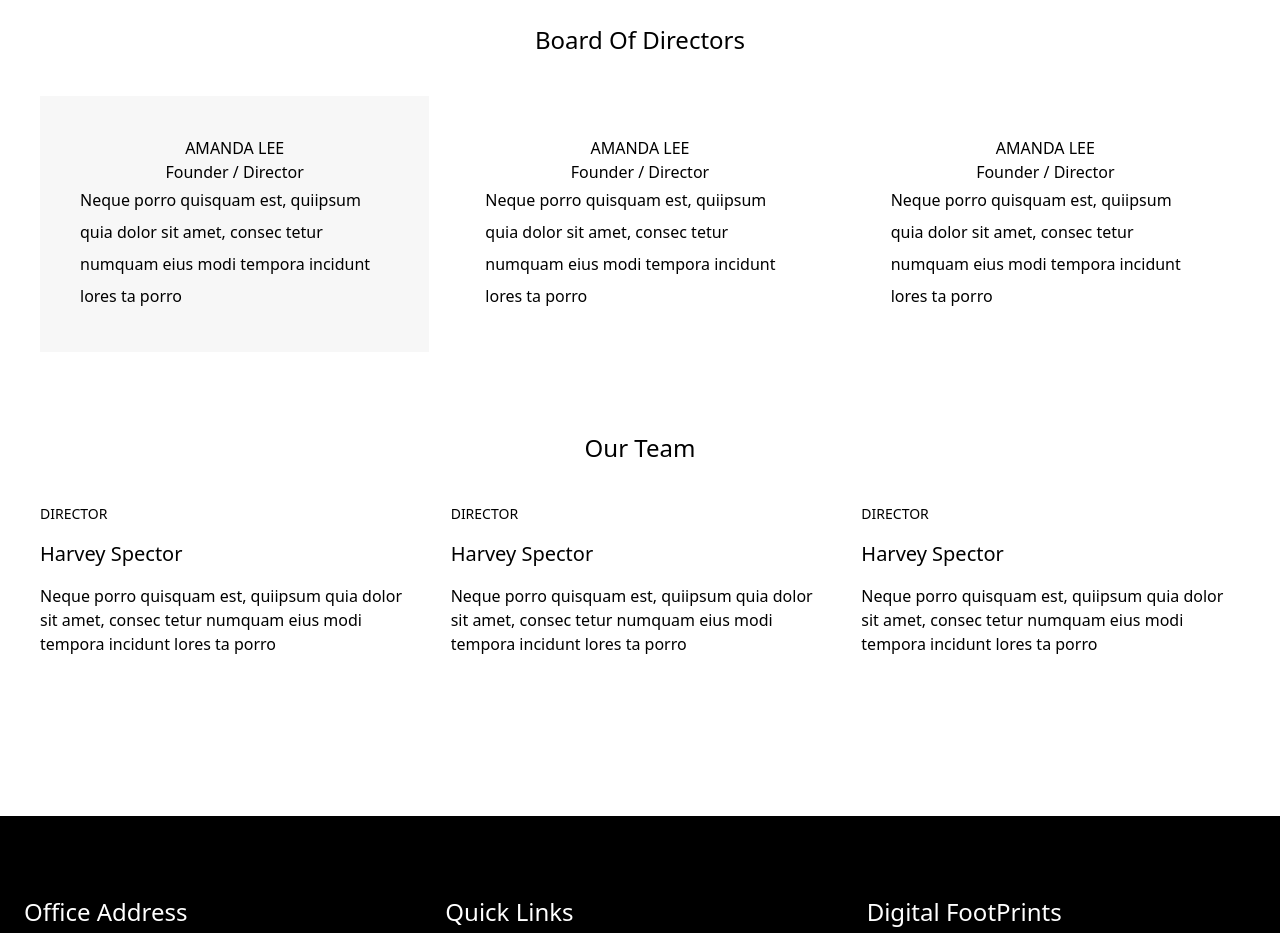
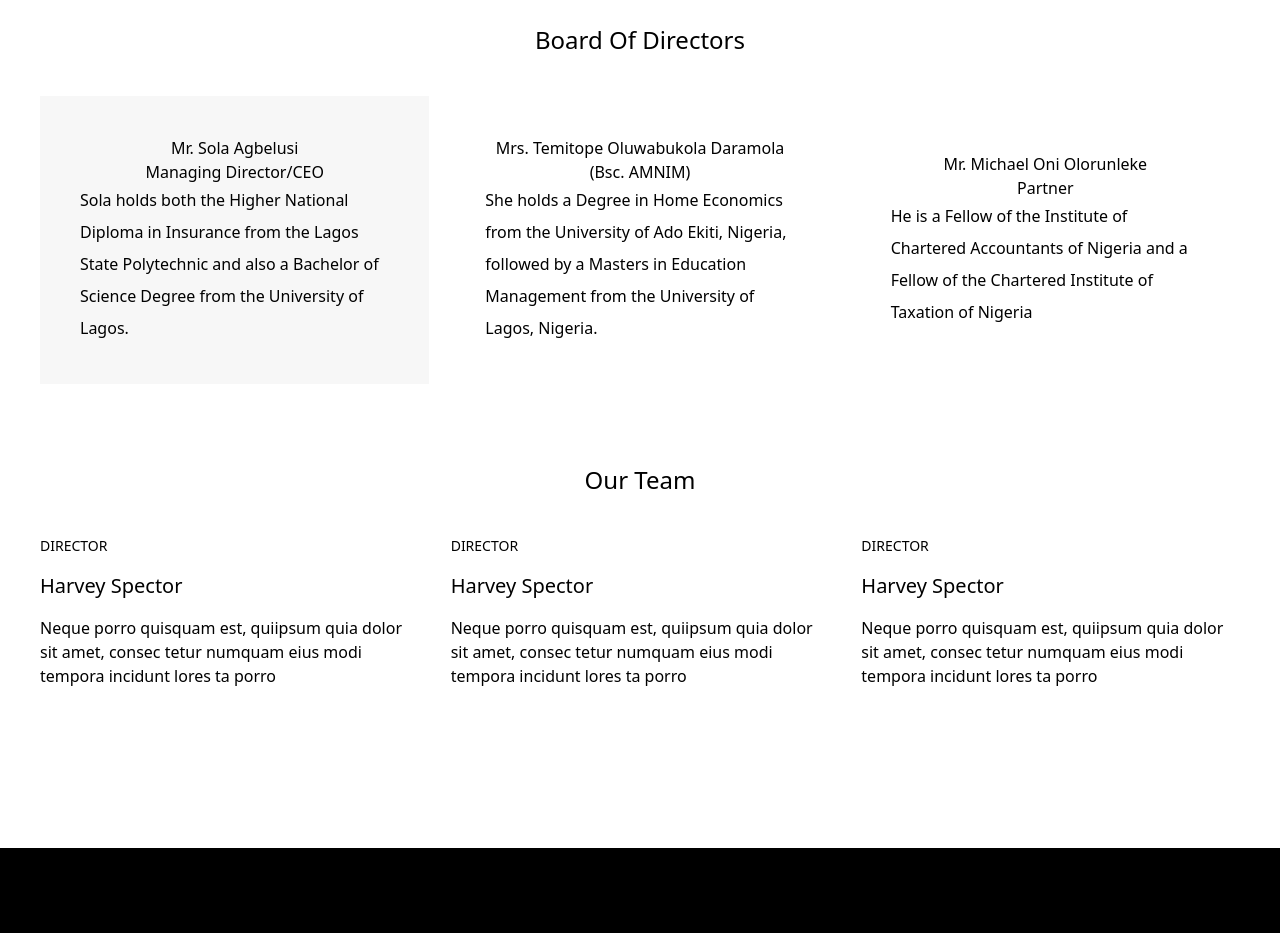
Before and after one commit to chronicles-appdev/gra-project, a React (Vite) app: page /about in a window 1280 px wide. Shown: the part 1660-2593 px from the top of the page. Built offline with nearby package versions, Linux system fonts and the light colour scheme.

Commit message:
'modify'

```diff
--- a/src/pages/About.jsx
+++ b/src/pages/About.jsx
@@ -93,11 +93,11 @@ const About = () => {
               <p className="leading-8 mt-5">
 
                 <ul>
-                  <li> <strong>Adaptable:</strong> We seek options that work</li>
-                  <li><strong>Goal Driven:</strong> We see the big picture</li>
-                  <li><strong>Integrity:</strong> We keep your trust</li>
-                  <li><strong>Leadership:</strong> We show and go the way</li>
-                  <li><strong>Empathy:</strong> We care about others</li>
+                  <li> <strong>Adaptable: </strong> We seek options that work</li>
+                  <li><strong>Goal Driven: </strong> We see the big picture</li>
+                  <li><strong>Integrity: </strong> We keep your trust</li>
+                  <li><strong>Leadership: </strong> We show and go the way</li>
+                  <li><strong>Empathy: </strong> We care about others</li>
                 </ul>
 
               </p>
@@ -107,33 +107,38 @@ const About = () => {
         <section className="px-10 py-10">
           <p className="text-xl xs:text-2xl text-center">Board Of Directors</p>
           <div className="grid md:grid-cols-3 gap-4 mt-10">
+
             <div className="md:bg-[#f7f7f7] p-10 flex flex-col justify-center items-center">
               <div></div>
-              <p>AMANDA LEE</p>
-              <p>Founder / Director</p>
+              <p>Mr. Sola Agbelusi</p>
+              <p>Managing Director/CEO</p>
               <p className="leading-8">
-                Neque porro quisquam est, quiipsum quia dolor sit amet, consec
-                tetur numquam eius modi tempora incidunt lores ta porro
+                Sola holds both the Higher National
+                Diploma in Insurance from the Lagos State Polytechnic and also a Bachelor of Science
+                Degree from the University of Lagos.
               </p>
               <div></div>
             </div>
+
             <div className="bg-white p-10 flex flex-col justify-center items-center">
               <div></div>
-              <p>AMANDA LEE</p>
-              <p>Founder / Director</p>
+              <p>Mrs. Temitope Oluwabukola Daramola</p>
+              <p> (Bsc. AMNIM)</p>
               <p className="leading-8">
-                Neque porro quisquam est, quiipsum quia dolor sit amet, consec
-                tetur numquam eius modi tempora incidunt lores ta porro
+                She holds a Degree in Home
+                Economics from the University of Ado Ekiti, Nigeria, followed by a Masters in Education
+                Management from the University of Lagos, Nigeria.
               </p>
               <div></div>
             </div>
+
             <div className="p-10 flex flex-col justify-center items-center">
               <div></div>
-              <p>AMANDA LEE</p>
-              <p>Founder / Director</p>
+              <p>Mr. Michael Oni Olorunleke</p>
+              <p>Partner</p>
               <p className="leading-8">
-                Neque porro quisquam est, quiipsum quia dolor sit amet, consec
-                tetur numquam eius modi tempora incidunt lores ta porro
+                He is a Fellow of the Institute of Chartered Accountants
+                of Nigeria and a Fellow of the Chartered Institute of Taxation of Nigeria
               </p>
               <div></div>
             </div>
--- a/src/pages/Home.jsx
+++ b/src/pages/Home.jsx
@@ -22,8 +22,7 @@ const Home = () => {
                 NO ONE CAN SURELY PREDICT <br /> THE FUTURE. BUT WE CAN PROTECT IT.
               </h1>
               <p className="mt-8 text-md xs:text-lg w-full md:w-1/2 text-center">
-                Lorem ipsum dolor sit amet, consectetur adipiscing elit. Ut elit
-                tellus, luctus nec ullamcorper mattis, pulvinar dapibus leo.
+                Global Risk Associates Limited was established in 1981.
               </p>
 
               <button className="text-white border border-2px border-white py-4 px-6 rounded-2xl mt-20 hover:bg-cream hover:text-gray hover:border-none">
```
